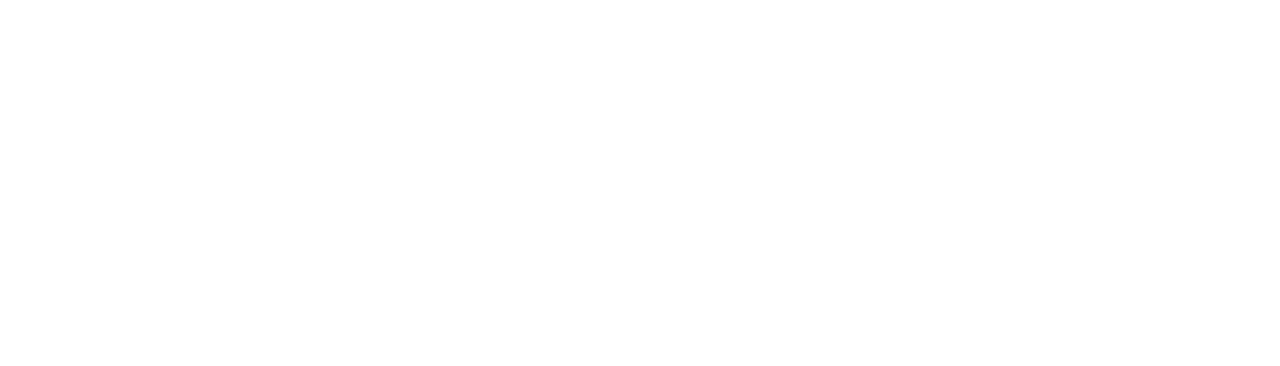
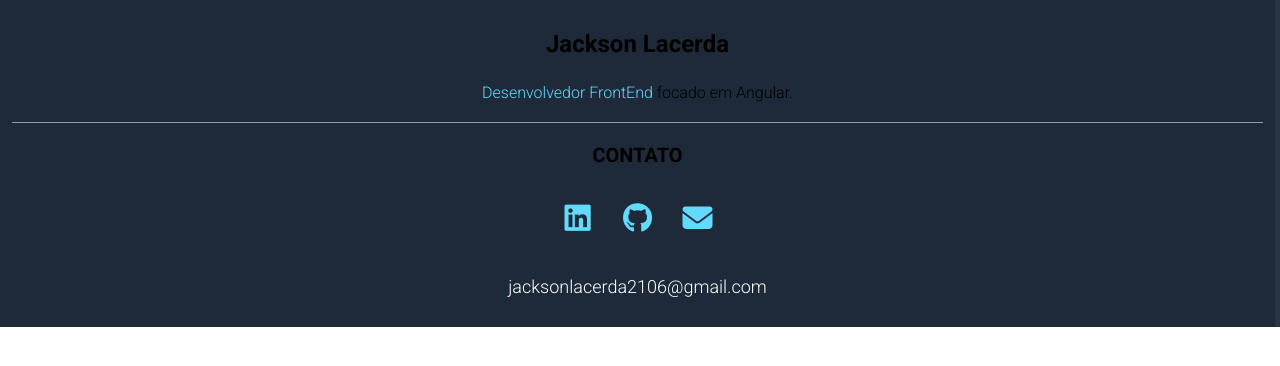
Before and after one commit to jacksonlacerda/portfolio, an Angular app: page / in a window 1280 px wide. Shown: the top 366 px of the page. Built offline with nearby package versions, Linux system fonts and the light colour scheme.

Commit message:
feat: insertion aside

```diff
--- a/src/app/pages/home/home.component.html
+++ b/src/app/pages/home/home.component.html
@@ -0,0 +1 @@
+<app-aside></app-aside>
--- a/src/app/pages/projects/projects.component.html
+++ b/src/app/pages/projects/projects.component.html
@@ -0,0 +1 @@
+<app-aside></app-aside>
```
